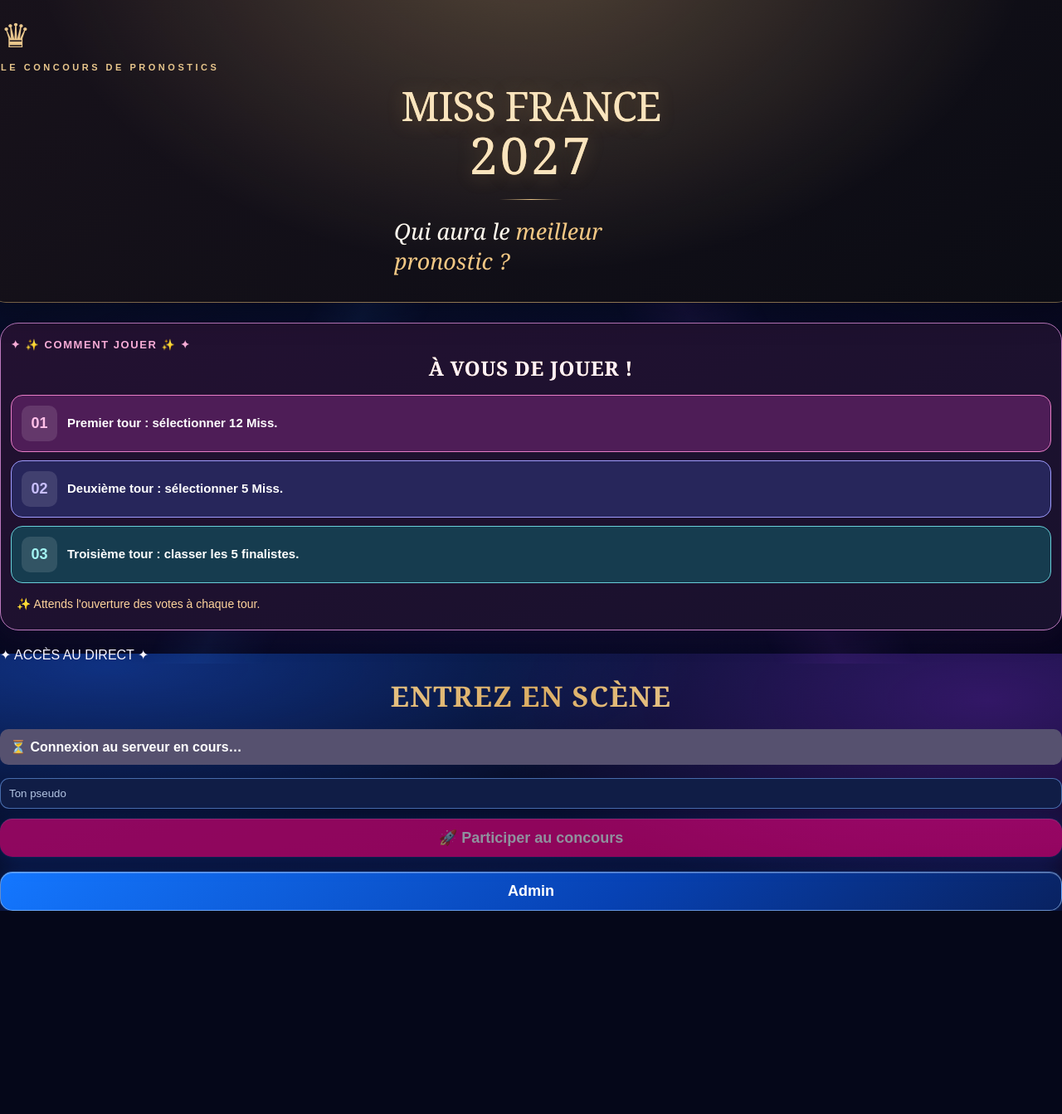
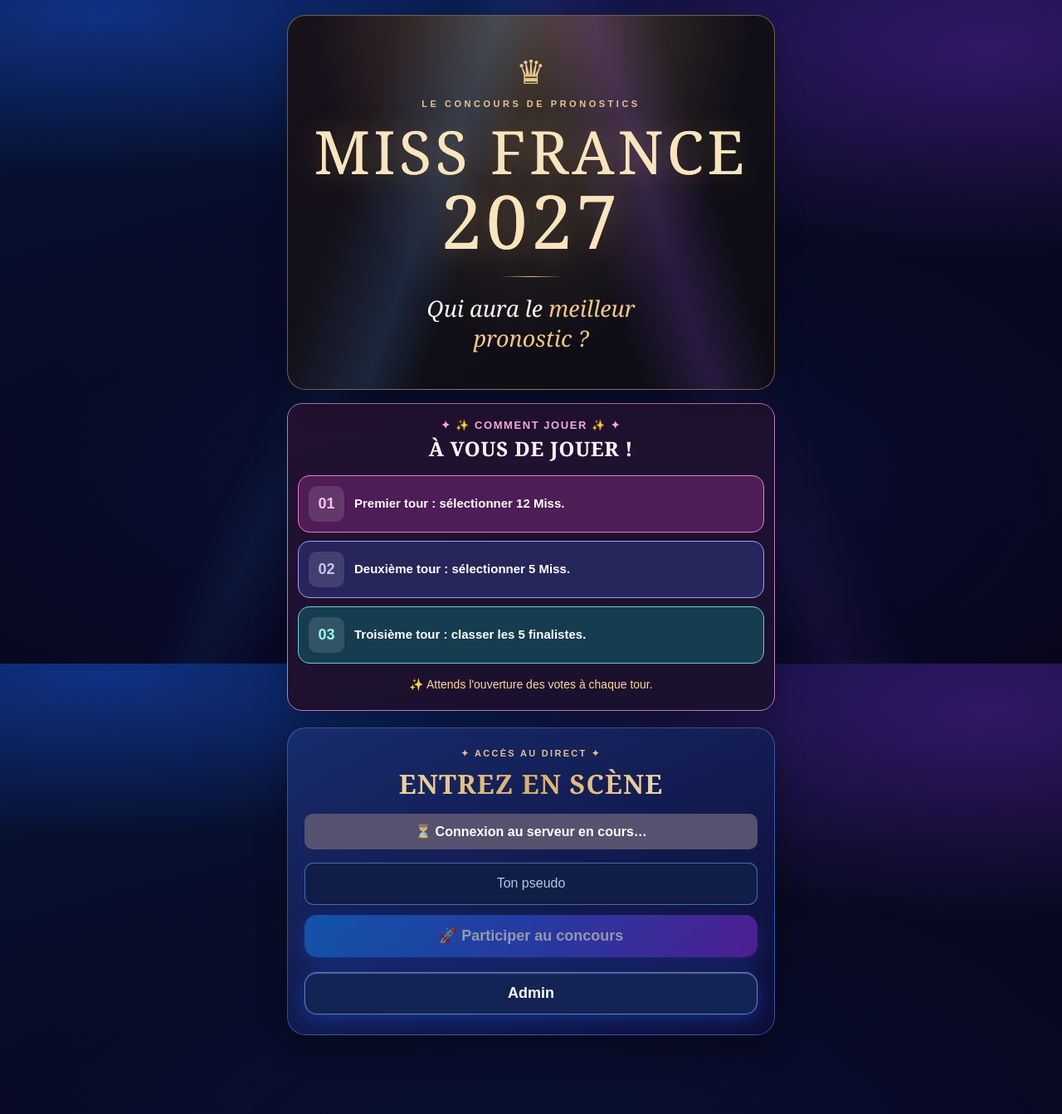
Before and after one commit to ludhardy-arch/miss2027, a React (Vite) app in the folder miss2026-main/: page /#/login in a window 1280 px wide. Shown: the whole page at 83% size. Before the commit the page ends 1098 px from the top, so only its background shows below. Built offline with nearby package versions, Linux system fonts and the light colour scheme; no server answers; the database is empty.

Commit message:
Implement Grand Show TV screen layouts and scoreboards on TEST

```diff
--- a/miss2026-main/src/styles/global.css
+++ b/miss2026-main/src/styles/global.css
@@ -227,3 +227,60 @@
   .miss-card,button {transition:none!important;}
   .miss-card:hover,button:hover {transform:none!important;}
 }
+
+
+/* ===== GRAND SHOW TV: actual page-level layout redesign ===== */
+.tv-page{width:min(1160px,100%);padding:22px 18px 95px;box-sizing:border-box;margin:0 auto;}
+.tv-login-shell{max-width:620px;box-sizing:border-box;margin:0 auto;padding:18px 16px 95px;text-align:center;font-family:inherit;}
+.tv-login-shell .tv-hero,.tv-show-header{
+  position:relative;isolation:isolate;overflow:hidden;
+  border:1px solid rgba(102,151,255,.58);border-radius:25px;
+  background:
+    radial-gradient(ellipse at 50% -12%,rgba(206,145,253,.34),transparent 54%),
+    linear-gradient(162deg,rgba(21,58,137,.96),rgba(11,15,65,.98) 57%,rgba(27,10,68,.99));
+  box-shadow:0 0 0 1px rgba(153,114,255,.14),0 16px 40px rgba(0,0,0,.40),inset 0 1px 0 rgba(255,255,255,.13);
+}
+.tv-login-shell .tv-hero{margin:0 0 16px!important;padding:48px 22px 42px!important;}
+.tv-login-shell .tv-hero::after,.tv-show-header::after{content:"";position:absolute;inset:0;pointer-events:none;z-index:-1;
+background:linear-gradient(110deg,transparent 19%,rgba(78,157,255,.16) 34%,transparent 43%),linear-gradient(72deg,transparent 58%,rgba(161,86,255,.18) 70%,transparent 81%);}
+.tv-login-shell .tv-hero h1{font-size:clamp(42px,12vw,72px)!important;letter-spacing:.06em!important;line-height:1.04!important;text-shadow:0 0 35px rgba(227,190,117,.3)!important;}
+.tv-login-shell .tv-hero h1 span{font-size:1.24em!important;}
+.tv-login-shell .tv-howto{border-radius:18px!important;box-shadow:0 12px 38px rgba(0,0,0,.28)!important;}
+.tv-login-shell .tv-entry{background:linear-gradient(150deg,rgba(25,45,111,.93),rgba(14,14,56,.96));border:1px solid rgba(99,152,255,.46);border-radius:22px;padding:24px 20px;box-shadow:0 15px 35px rgba(0,0,0,.35);}
+.tv-entry-eyebrow,.tv-kicker{display:block;color:#e6c28c;font-size:11px;font-weight:800;letter-spacing:.21em;text-transform:uppercase;}
+.tv-entry h2{margin:11px 0 17px!important;font-size:clamp(23px,5vw,32px);}
+.tv-entry input{display:block;width:100%;box-sizing:border-box;height:51px;text-align:center;font-size:16px;}
+.tv-entry button{display:block;width:100%;min-height:51px;margin-top:11px;}
+.tv-entry button:first-of-type{background:linear-gradient(110deg,#117ded,#3757e5,#8029d4)!important;box-shadow:0 10px 25px rgba(60,103,255,.40)!important;}
+.tv-entry button:nth-of-type(2){background:#132354!important;border:1px solid rgba(190,209,255,.5)!important;}
+.tv-show-header{text-align:center;margin:0 auto 23px;padding:28px 15px 30px;}
+.tv-show-header h1{margin:16px 0 8px;font-size:clamp(30px,7vw,52px);text-shadow:0 0 25px rgba(216,166,102,.19);}
+.tv-show-header p{margin:7px 0 13px;color:#d9e6ff;font-size:15px;}
+.tv-live-pill{display:table;margin:12px auto 0;padding:6px 11px;border-radius:99px;background:rgba(20,227,162,.13);border:1px solid rgba(50,238,190,.35);color:#8bffda;letter-spacing:.10em;font-weight:800;font-size:10px;}
+.tv-tour-tag{display:inline-block;background:linear-gradient(95deg,#0d64b7,#492db2);border:1px solid #679ef3;border-radius:100px;padding:10px 20px;font-weight:800;letter-spacing:.03em;}
+.tv-section-heading{display:flex;align-items:center;justify-content:space-between;gap:12px;margin:21px 0 10px;padding:0 3px;color:#f9e3b9;font-weight:800;letter-spacing:.11em;font-size:12px;}
+.tv-section-heading strong{color:#fff;background:linear-gradient(130deg,#196fcf,#5a32b6);border:1px solid rgba(137,185,255,.55);border-radius:99px;padding:8px 16px;font-size:14px;}
+.tv-vote-page>.grid{grid-template-columns:repeat(auto-fill,minmax(155px,1fr));margin-top:12px;}
+.tv-vote-page>.grid .miss-card{border-radius:17px;padding:7px 7px 13px!important;font-size:14px;font-weight:800;letter-spacing:.02em;}
+.tv-vote-page>.grid .miss-card img{aspect-ratio:3/3.8;object-fit:cover;margin-bottom:11px!important;}
+.tv-vote-page>.grid .miss-card select{margin-top:9px;}
+.tv-submit{position:sticky;bottom:12px;z-index:15;padding:12px;background:linear-gradient(135deg,rgba(6,20,58,.95),rgba(27,12,67,.94));border:1px solid rgba(78,142,255,.65);border-radius:18px;backdrop-filter:blur(16px);box-shadow:0 12px 40px rgba(0,0,0,.5);}
+.tv-submit button{width:min(420px,100%);font-size:17px;padding:15px;}
+.tv-leaderboard{margin:32px 0 18px;padding:24px 18px;border:1px solid rgba(105,149,251,.5);border-radius:22px;background:linear-gradient(155deg,rgba(27,39,104,.96),rgba(13,14,51,.98));box-shadow:0 12px 38px rgba(0,0,0,.28);text-align:center;}
+.tv-leaderboard h2{margin:8px 0;}
+.tv-lead-subtitle{margin:4px 0 22px;color:#bdccef;}
+.tv-leaderboard ol{list-style:none;display:grid;gap:8px;margin:0;padding:0;}
+.tv-rank-row{display:flex;align-items:center;gap:13px;text-align:left;background:#101e4a;border:1px solid rgba(93,142,227,.33);border-radius:13px;padding:12px 15px;}
+.tv-top-rank{border-color:rgba(231,186,105,.63);background:linear-gradient(90deg,rgba(80,58,69,.82),rgba(26,29,83,.95));}
+.tv-rank-num{display:grid;place-items:center;flex:none;width:37px;height:37px;color:#f9d99c;background:rgba(255,255,255,.09);border-radius:10px;font-weight:900;}
+.tv-rank-player{flex:1;min-width:0;overflow-wrap:anywhere;font-weight:750;}
+.tv-rank-score{font-size:15px;color:#f4d593;white-space:nowrap;}
+.tv-waiting-page{max-width:750px;}
+.tv-trends-panel{border:1px solid rgba(97,148,255,.60);background:linear-gradient(155deg,#182b6d,#11163f)!important;box-shadow:0 18px 38px rgba(0,0,0,.33)!important;}
+.tv-trends-panel ol li{background:rgba(21,36,83,.6);border:1px solid rgba(88,144,245,.22);border-radius:11px;padding:10px;}
+.tv-trends-panel ol li div[style*="background: rgb"]{box-shadow:0 0 12px rgba(66,154,255,.3);}
+.tv-admin-topbar{margin:14px 0 23px;padding:10px 16px;border-radius:16px;background:rgba(15,31,77,.85);border:1px solid rgba(99,141,229,.4);}
+.tv-admin-page>div:not(.tv-admin-topbar),.tv-admin-page>section{max-width:100%;}
+.tv-admin-page button{border-radius:12px;}
+.tv-admin-page .grid .miss-card img{aspect-ratio:3/3.5;object-fit:cover;}
+@media(max-width:480px){.tv-page{padding:12px 11px 100px;}.tv-login-shell{padding:10px 10px 80px;}.tv-vote-page>.grid{grid-template-columns:repeat(2,minmax(0,1fr));gap:11px;}.tv-show-header{padding:25px 10px;}.tv-login-shell .tv-hero{padding:35px 12px!important;}.tv-leaderboard{padding:19px 12px;}}
```
